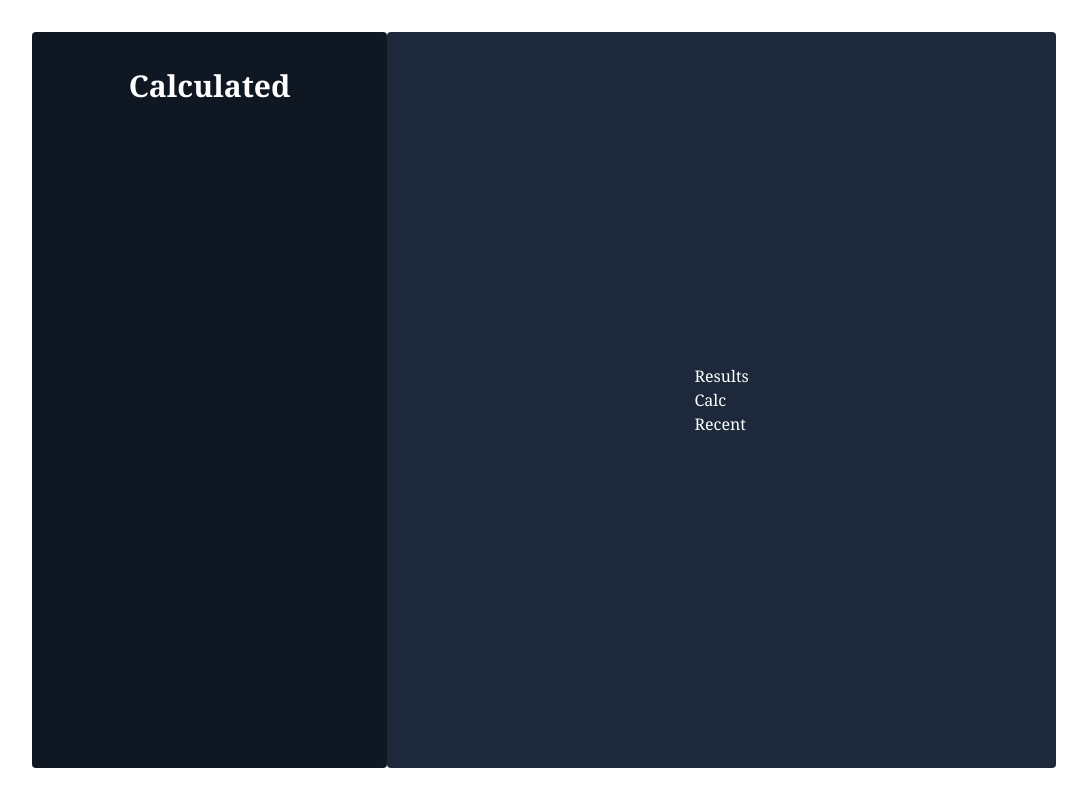
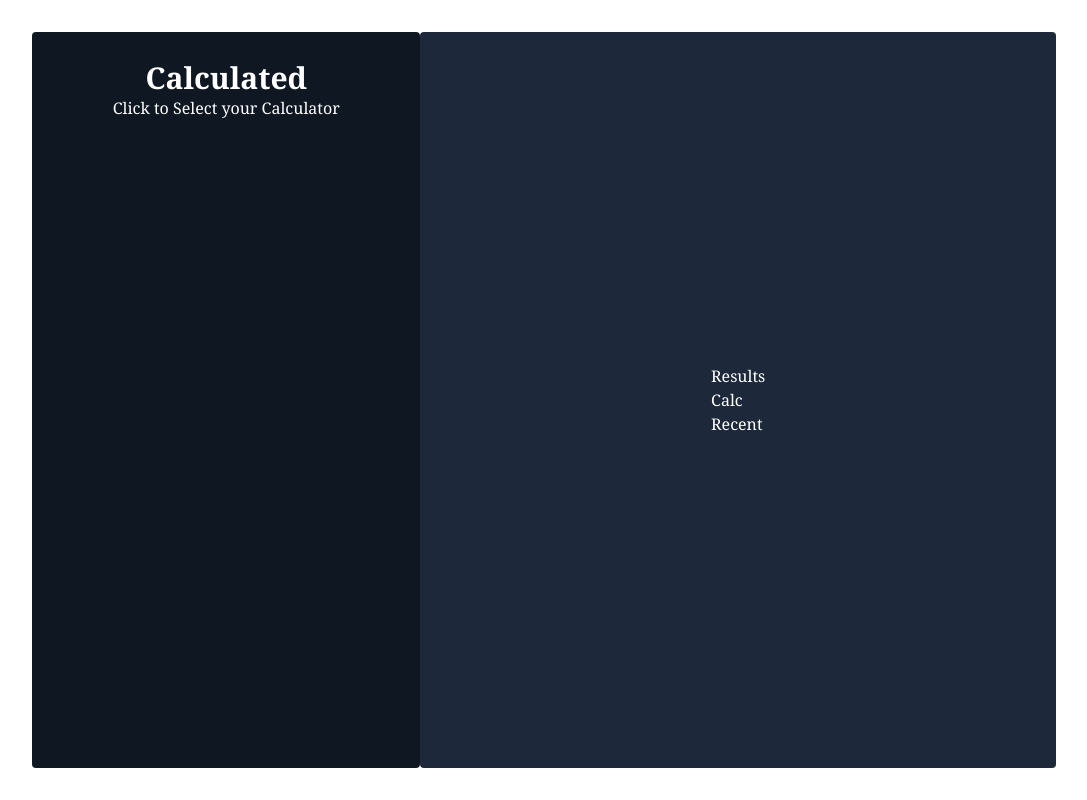
Before and after one commit to JENIPHER254/calculator_v1, a React (Vite) app in the folder react-calc/: page / in a window 1280 px wide. Shown: the whole page, without its empty margins (96-1183 px from the left). Built offline with nearby package versions, Linux system fonts and the light colour scheme.

Commit message:
side title

```diff
--- a/react-calc/src/App.jsx
+++ b/react-calc/src/App.jsx
@@ -13,7 +13,7 @@ function App() {
     <>
       <div className="items-center justify-center h-100 flex py-8">
         <div className="w-4/5 grid md:grid-flow-col grid-flow-row gap-0 h-full text-white font-serif">
-          <div className="left-side md:col-span-1 col-span-4 bg-blue2 rounded p-5">
+          <div className="left-side md:col-span-1 col-span-4 bg-blue2 rounded p-2">
             <Sidebar />
           </div>
           <div className="right-side col-span-4 flex items-center justify-center bg-blue1 rounded">
--- a/react-calc/src/components/sidebar/Sidebar.jsx
+++ b/react-calc/src/components/sidebar/Sidebar.jsx
@@ -3,7 +3,12 @@ const Sidebar = () => {
   return (
     <>
       <div className="">
-        <div className="title font-semibold text-3xl text-center mt-4">Calculated</div>
+        <div className="title ">
+          <h1 className="font-semibold text-3xl text-center mt-5">
+            Calculated
+          </h1>
+          <h1 className="text-center">Click to Select your Calculator</h1>
+        </div>
       </div>
     </>
   );
```
